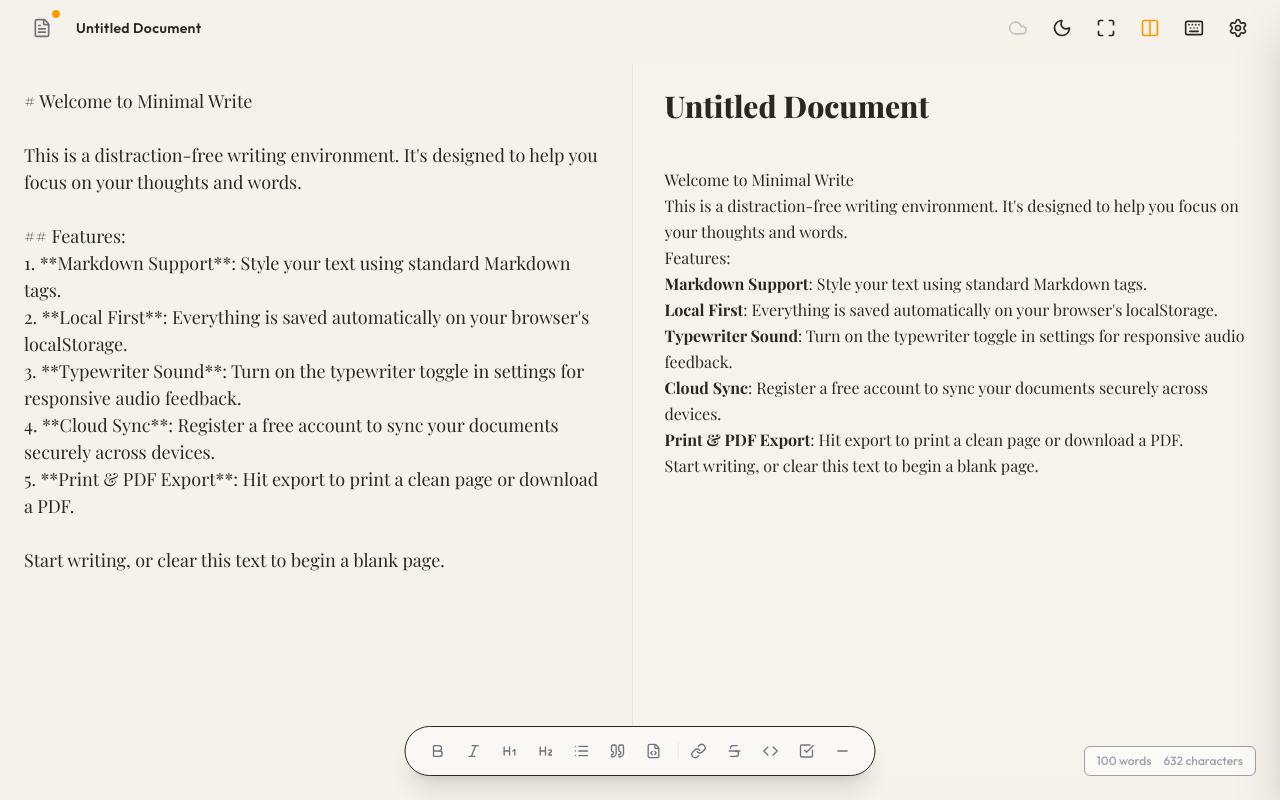
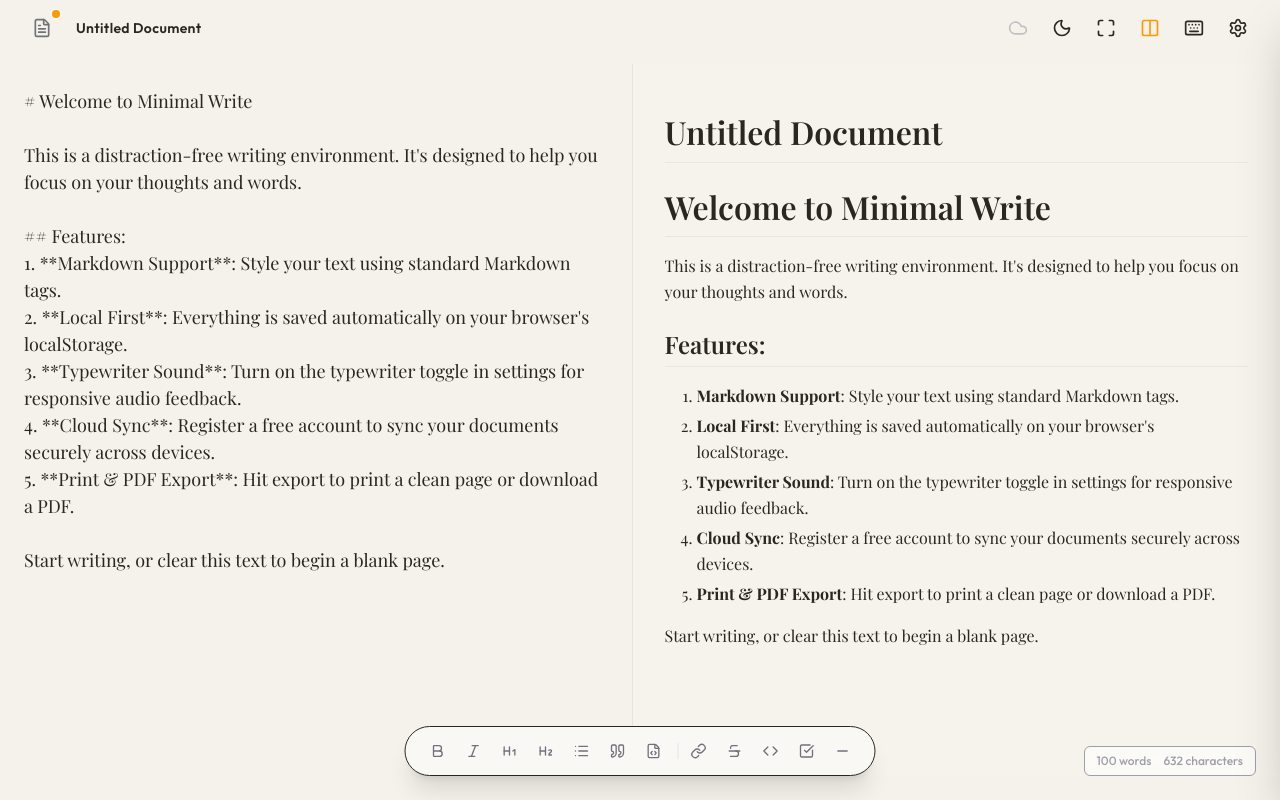
Before and after one commit to aliaw00/write-page, a React (Vite) app in the folder frontend/: page / in a window 1280 px wide. Both pictures are taken after a click on the button 1150 px from the left and 28 px from the top of the page. Built offline with nearby package versions, Linux system fonts and the light colour scheme; a web font is replaced by a local one.

Commit message:
feat: implement premium offline-friendly GitHub-style Markdown rendering engine

```diff
--- a/frontend/src/App.tsx
+++ b/frontend/src/App.tsx
@@ -696,7 +696,7 @@
               </div>
             </header>
 
-            <article className="prose prose-zinc dark:prose-invert max-w-none flex-1 font-serif-editor">
+            <article className="markdown-body max-w-none flex-1 font-serif-editor">
               <h1 className="text-4xl font-extrabold mb-6 font-serif-editor leading-tight">{sharedDoc.title}</h1>
               <div
                 className="mt-6 text-lg leading-relaxed font-serif-editor"
@@ -1148,7 +1148,7 @@
           {/* SPLIT / PREVIEW SCREEN */}
           {((!isMobile && (previewMode === 'preview' || previewMode === 'split')) || (isMobile && mobileTab === 'preview')) && (
             <div className={`flex-1 overflow-y-auto px-8 py-6 h-full border-t-0 md:border-l border-zinc-200 dark:border-zinc-800/60 custom-scrollbar flex flex-col items-center bg-[#f5f2eb]/40 dark:bg-[#13151a]/30`}>
-              <div className={`w-full ${maxWidthClass} prose prose-zinc dark:prose-invert font-serif-editor`}>
+              <div className={`w-full ${maxWidthClass} markdown-body font-serif-editor`}>
                 <h1 className="text-3xl font-extrabold pb-4 border-b border-zinc-100 dark:border-zinc-800 leading-tight">
                   {activeDoc?.title}
                 </h1>
--- a/frontend/src/index.css
+++ b/frontend/src/index.css
@@ -64,3 +64,182 @@
     padding: 2cm !important;
   }
 }
+
+/* GitHub Markdown style adjustments */
+.markdown-body {
+  line-height: 1.6;
+  word-wrap: break-word;
+}
+
+.markdown-body h1 {
+  font-size: 2em;
+  margin-top: 24px;
+  margin-bottom: 16px;
+  font-weight: 600;
+  line-height: 1.25;
+  border-bottom: 1px solid rgba(208, 215, 222, 0.4);
+  padding-bottom: 0.3em;
+}
+
+.dark .markdown-body h1 {
+  border-bottom-color: rgba(48, 54, 61, 0.6);
+}
+
+.markdown-body h2 {
+  font-size: 1.5em;
+  margin-top: 24px;
+  margin-bottom: 16px;
+  font-weight: 600;
+  line-height: 1.25;
+  border-bottom: 1px solid rgba(208, 215, 222, 0.4);
+  padding-bottom: 0.3em;
+}
+
+.dark .markdown-body h2 {
+  border-bottom-color: rgba(48, 54, 61, 0.6);
+}
+
+.markdown-body h3 {
+  font-size: 1.25em;
+  margin-top: 24px;
+  margin-bottom: 16px;
+  font-weight: 600;
+  line-height: 1.25;
+}
+
+.markdown-body p {
+  margin-top: 0;
+  margin-bottom: 16px;
+}
+
+.markdown-body blockquote {
+  padding: 0 1em;
+  color: #57606a;
+  border-left: 0.25em solid #d0d7de;
+  margin: 0 0 16px 0;
+}
+
+.dark .markdown-body blockquote {
+  color: #8b949e;
+  border-left-color: #30363d;
+}
+
+.markdown-body code {
+  padding: 0.2em 0.4em;
+  margin: 0;
+  font-size: 85%;
+  white-space: break-spaces;
+  background-color: rgba(175, 184, 193, 0.2);
+  border-radius: 6px;
+  font-family: var(--font-mono);
+}
+
+.dark .markdown-body code {
+  background-color: rgba(110, 118, 129, 0.4);
+}
+
+.markdown-body pre {
+  padding: 16px;
+  overflow: auto;
+  font-size: 85%;
+  line-height: 1.45;
+  background-color: rgba(175, 184, 193, 0.15);
+  border-radius: 6px;
+  margin-bottom: 16px;
+  width: 100%;
+}
+
+.dark .markdown-body pre {
+  background-color: rgba(110, 118, 129, 0.18);
+}
+
+.markdown-body pre code {
+  padding: 0;
+  margin: 0;
+  font-size: 100%;
+  word-break: normal;
+  white-space: pre;
+  background: transparent;
+  border-radius: 0;
+}
+
+.markdown-body ul, .markdown-body ol {
+  margin-top: 0;
+  margin-bottom: 16px;
+  padding-left: 2em;
+}
+
+.markdown-body ul {
+  list-style-type: disc;
+}
+
+.markdown-body ol {
+  list-style-type: decimal;
+}
+
+.markdown-body li {
+  margin-top: 0.25em;
+}
+
+.markdown-body a {
+  color: #0969da;
+  text-decoration: none;
+}
+
+.dark .markdown-body a {
+  color: #58a6ff;
+}
+
+.markdown-body a:hover {
+  text-decoration: underline;
+}
+
+.markdown-body hr {
+  height: 0.25em;
+  padding: 0;
+  margin: 24px 0;
+  background-color: #d0d7de;
+  border: 0;
+}
+
+.dark .markdown-body hr {
+  background-color: #30363d;
+}
+
+.markdown-body table {
+  display: block;
+  width: 100%;
+  width: max-content;
+  max-width: 100%;
+  overflow: auto;
+  margin-top: 0;
+  margin-bottom: 16px;
+  border-spacing: 0;
+  border-collapse: collapse;
+}
+
+.markdown-body table th {
+  font-weight: 600;
+  background-color: rgba(175, 184, 193, 0.1);
+}
+
+.dark .markdown-body table th {
+  background-color: rgba(110, 118, 129, 0.15);
+}
+
+.markdown-body table th, .markdown-body table td {
+  padding: 6px 13px;
+  border: 1px solid #d0d7de;
+}
+
+.dark .markdown-body table th, .dark .markdown-body table td {
+  border-color: #30363d;
+}
+
+.markdown-body table tr:nth-child(2n) {
+  background-color: rgba(175, 184, 193, 0.05);
+}
+
+.dark .markdown-body table tr:nth-child(2n) {
+  background-color: rgba(110, 118, 129, 0.05);
+}
```
